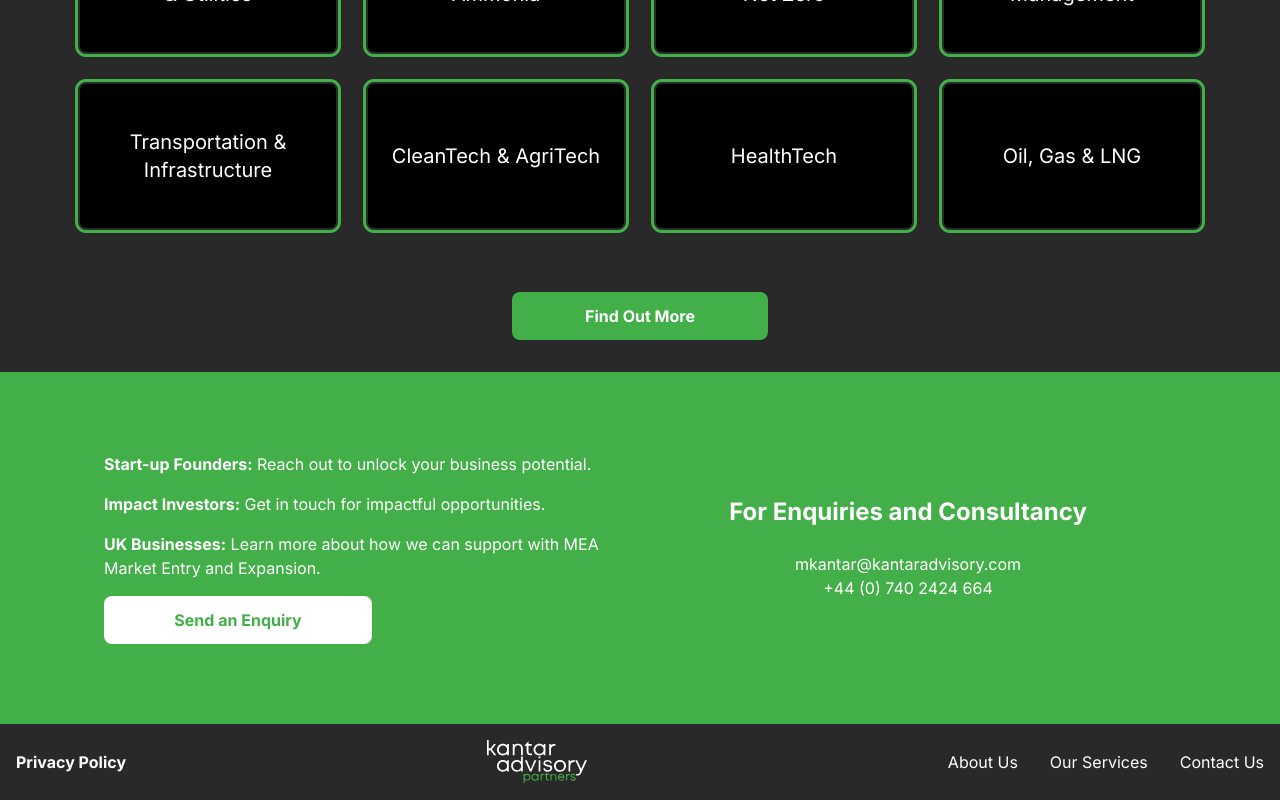
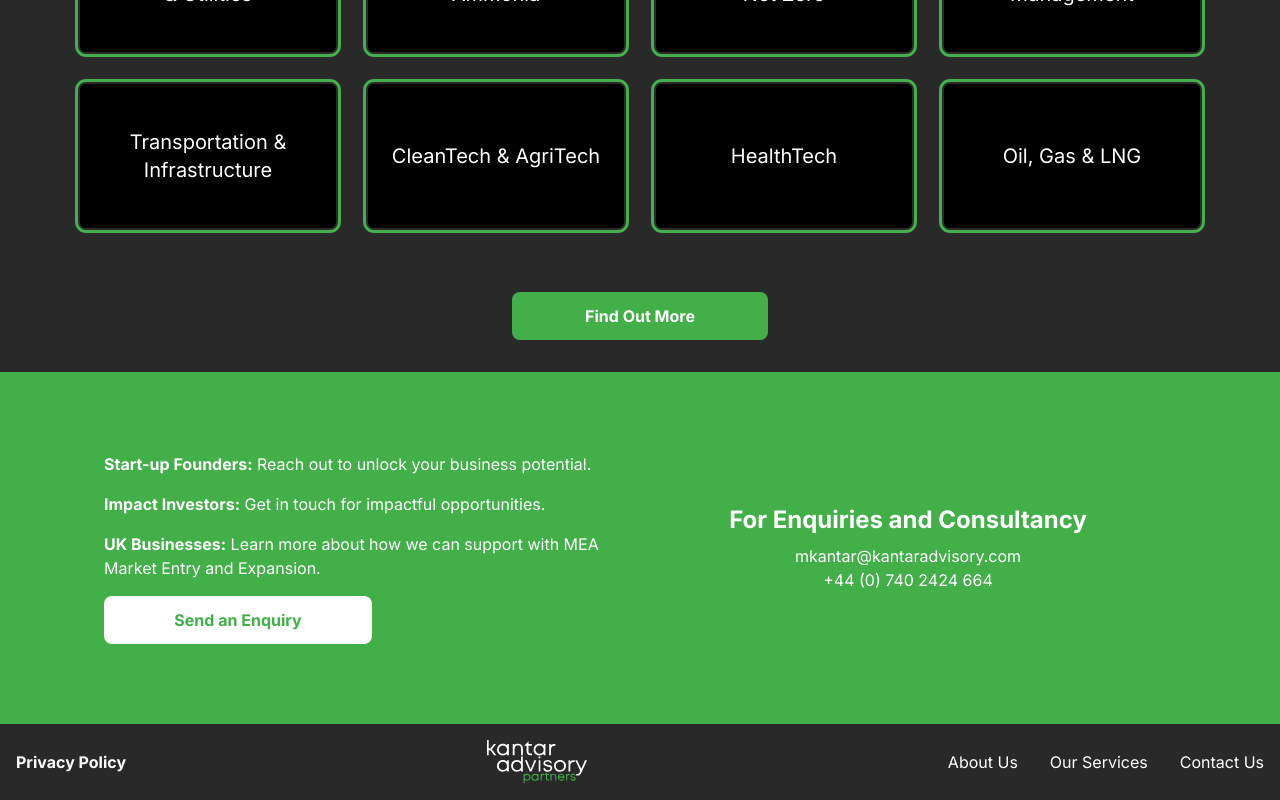
Before and after one commit to BrainTwoPoint0/kap-web, a Next.js app: page / in a window 1280 px wide. Shown: the part 1036-1836 px from the top of the page. Built offline with nearby package versions, Linux system fonts and the light colour scheme.

Commit message:
fix text separation

```diff
--- a/src/app/components/enquiries.tsx
+++ b/src/app/components/enquiries.tsx
@@ -17,8 +17,8 @@ export default function Enquiries() {
 
                 <div className="flex flex-col justify-center items-center md:w-1/2">
                     <h3 className="text-lg md:text-2xl font-bold">For Enquiries and Consultancy</h3>
-                    <br />
-                    <p className="text-center"><a href="mailto:mkantar@kantaradvisory.com">mkantar@kantaradvisory.com</a><br /><a href={'tel:+447402424664'}>+44 (0) 740 2424 664</a></p>
+
+                    <p className="text-center mt-2"><a href="mailto:mkantar@kantaradvisory.com">mkantar@kantaradvisory.com</a><br /><a href={'tel:+447402424664'}>+44 (0) 740 2424 664</a></p>
                 </div>
             </div>
         </section>
```
